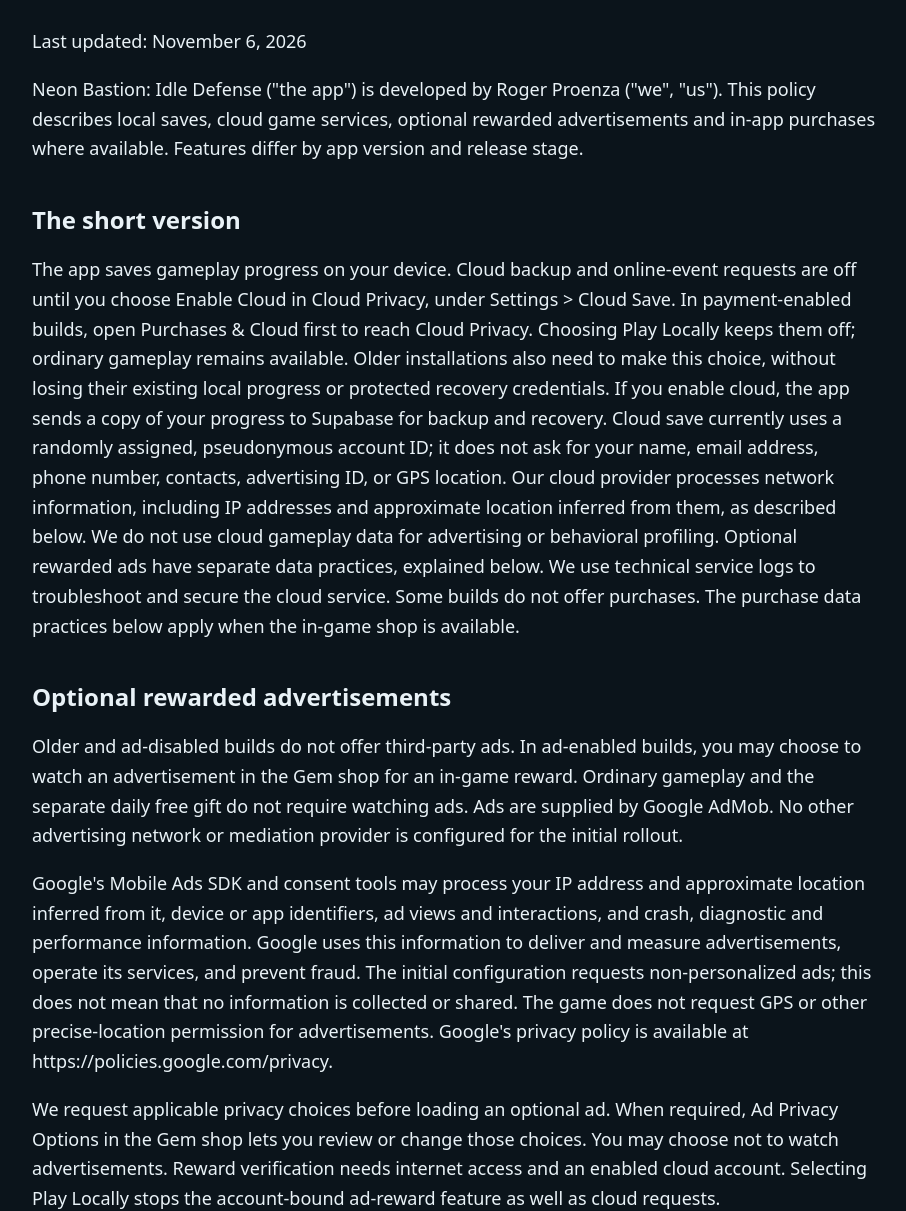
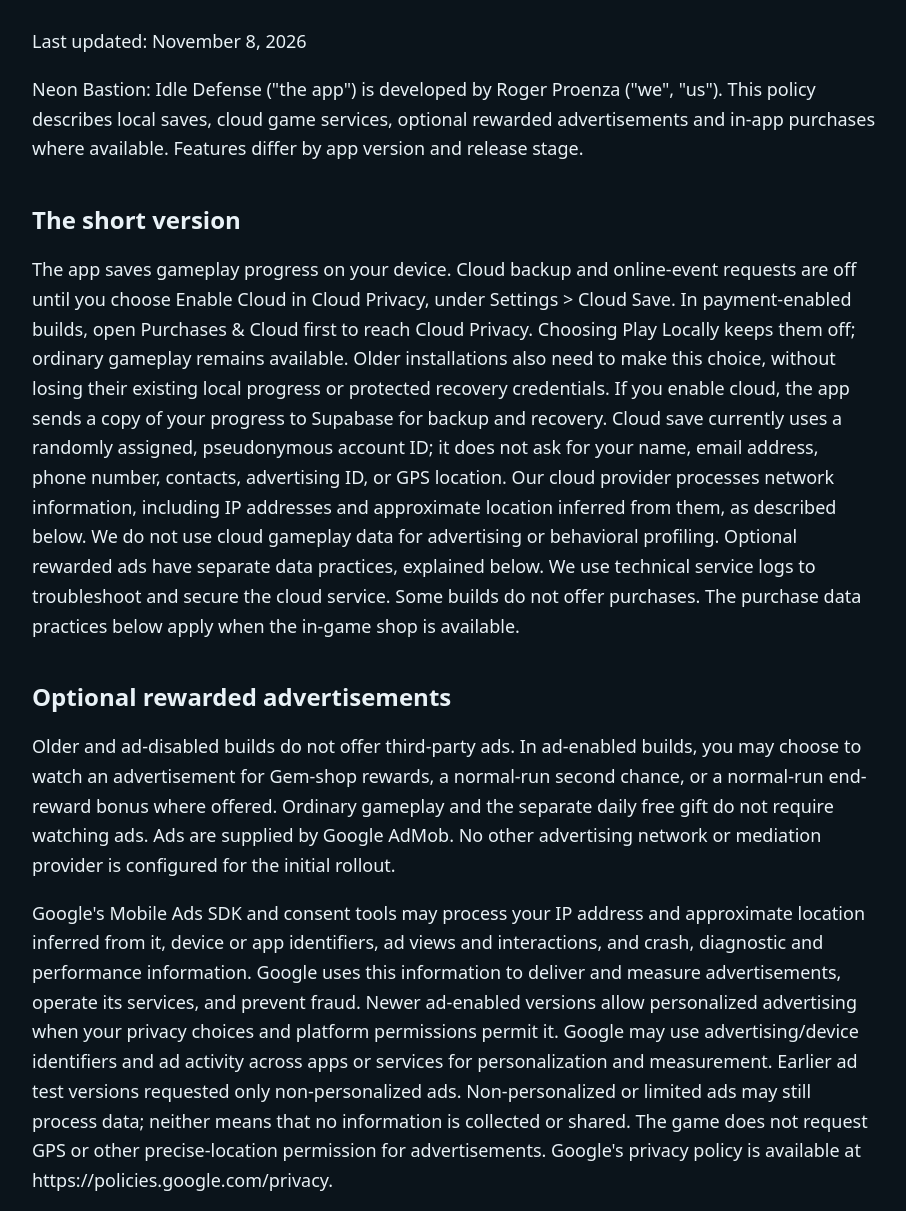
Before and after one commit to rpdforlifex-collab/neon-bastion-support, a plain HTML site: page privacy.html in a window 1280 px wide. Shown: the part 284-1495 px from the top of the page, without its empty margins (186-1092 px from the left). Drawn offline with Linux system fonts and the light colour scheme.

Commit message:
Explain optional personalized ads and iPhone tracking choices

```diff
--- a/privacy.html
+++ b/privacy.html
@@ -5,14 +5,14 @@
 <body><a class="skip" href="#main">Skip to content</a><header><a class="brand" href="index.html">NEON BASTION <span>Idle Defense</span></a>
 <nav aria-label="Main"><a href="index.html">Support</a><a href="privacy.html">Privacy</a><a href="delete-account.html">Delete account</a></nav></header>
 <main id="main"><h1>Privacy Policy — Neon Bastion: Idle Defense</h1>
-<p>Last updated: November 6, 2026</p>
+<p>Last updated: November 8, 2026</p>
 <p>Neon Bastion: Idle Defense (&quot;the app&quot;) is developed by Roger Proenza (&quot;we&quot;, &quot;us&quot;). This policy describes local saves, cloud game services, optional rewarded advertisements and in-app purchases where available. Features differ by app version and release stage.</p>
 <h2>The short version</h2>
 <p>The app saves gameplay progress on your device. Cloud backup and online-event requests are off until you choose Enable Cloud in Cloud Privacy, under Settings &gt; Cloud Save. In payment-enabled builds, open Purchases &amp; Cloud first to reach Cloud Privacy. Choosing Play Locally keeps them off; ordinary gameplay remains available. Older installations also need to make this choice, without losing their existing local progress or protected recovery credentials. If you enable cloud, the app sends a copy of your progress to Supabase for backup and recovery. Cloud save currently uses a randomly assigned, pseudonymous account ID; it does not ask for your name, email address, phone number, contacts, advertising ID, or GPS location. Our cloud provider processes network information, including IP addresses and approximate location inferred from them, as described below. We do not use cloud gameplay data for advertising or behavioral profiling. Optional rewarded ads have separate data practices, explained below. We use technical service logs to troubleshoot and secure the cloud service. Some builds do not offer purchases. The purchase data practices below apply when the in-game shop is available.</p>
 <h2>Optional rewarded advertisements</h2>
-<p>Older and ad-disabled builds do not offer third-party ads. In ad-enabled builds, you may choose to watch an advertisement in the Gem shop for an in-game reward. Ordinary gameplay and the separate daily free gift do not require watching ads. Ads are supplied by Google AdMob. No other advertising network or mediation provider is configured for the initial rollout.</p>
-<p>Google&#x27;s Mobile Ads SDK and consent tools may process your IP address and approximate location inferred from it, device or app identifiers, ad views and interactions, and crash, diagnostic and performance information. Google uses this information to deliver and measure advertisements, operate its services, and prevent fraud. The initial configuration requests non-personalized ads; this does not mean that no information is collected or shared. The game does not request GPS or other precise-location permission for advertisements. Google&#x27;s privacy policy is available at https://policies.google.com/privacy.</p>
-<p>We request applicable privacy choices before loading an optional ad. When required, Ad Privacy Options in the Gem shop lets you review or change those choices. You may choose not to watch advertisements. Reward verification needs internet access and an enabled cloud account. Selecting Play Locally stops the account-bound ad-reward feature as well as cloud requests.</p>
+<p>Older and ad-disabled builds do not offer third-party ads. In ad-enabled builds, you may choose to watch an advertisement for Gem-shop rewards, a normal-run second chance, or a normal-run end-reward bonus where offered. Ordinary gameplay and the separate daily free gift do not require watching ads. Ads are supplied by Google AdMob. No other advertising network or mediation provider is configured for the initial rollout.</p>
+<p>Google&#x27;s Mobile Ads SDK and consent tools may process your IP address and approximate location inferred from it, device or app identifiers, ad views and interactions, and crash, diagnostic and performance information. Google uses this information to deliver and measure advertisements, operate its services, and prevent fraud. Newer ad-enabled versions allow personalized advertising when your privacy choices and platform permissions permit it. Google may use advertising/device identifiers and ad activity across apps or services for personalization and measurement. Earlier ad test versions requested only non-personalized ads. Non-personalized or limited ads may still process data; neither means that no information is collected or shared. The game does not request GPS or other precise-location permission for advertisements. Google&#x27;s privacy policy is available at https://policies.google.com/privacy.</p>
+<p>We request applicable privacy choices before loading an optional ad. When required, Ad Privacy Options in the Gem shop lets you review or change those choices. On iPhone, Apple&#x27;s tracking permission is an additional choice. If tracking is denied, restricted or not authorized, the app requests non-personalized ads and disables publisher first-party IDs in its iOS ad SDK. You can change Apple&#x27;s tracking permission in your device Settings. Regional consent and opt-out choices are also applied by Google&#x27;s consent and ad tools. Declining personalization or tracking does not block ordinary gameplay or reduce a completed ad&#x27;s stated reward. Ad availability can vary, including when only non-personalized or limited ads are eligible. You may choose not to watch advertisements. Reward verification needs internet access and an enabled cloud account. Selecting Play Locally stops the account-bound ad-reward feature as well as cloud requests.</p>
 <p>For reward verification, we send Google an opaque, single-use reward-attempt identifier. We do not send your recovery code, email, purchase receipt or game save to Google for this purpose. Google&#x27;s signed verification callback lets our backend associate a completed reward with your game account. We retain account-linked reward attempts, transaction identifiers, verification times and delivery checkpoints to enforce limits, recover delayed rewards and prevent duplicate grants. These game-server records are deleted with your game account; Google&#x27;s records are governed by its policies and applicable privacy choices.</p>
 <h2>In-app purchases</h2>
 <p>Where offered, Apple App Store or Google Play processes payment for optional Gem packs and the permanent Supporter Pack. We do not receive your card number, bank details or store-account password.</p>
```
